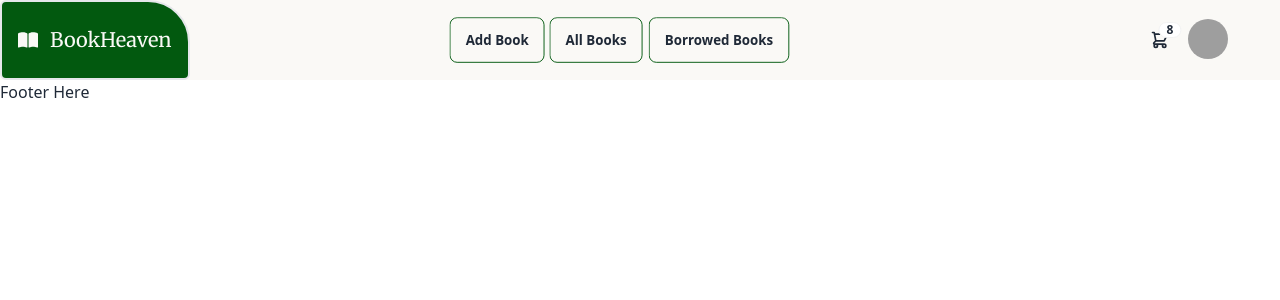
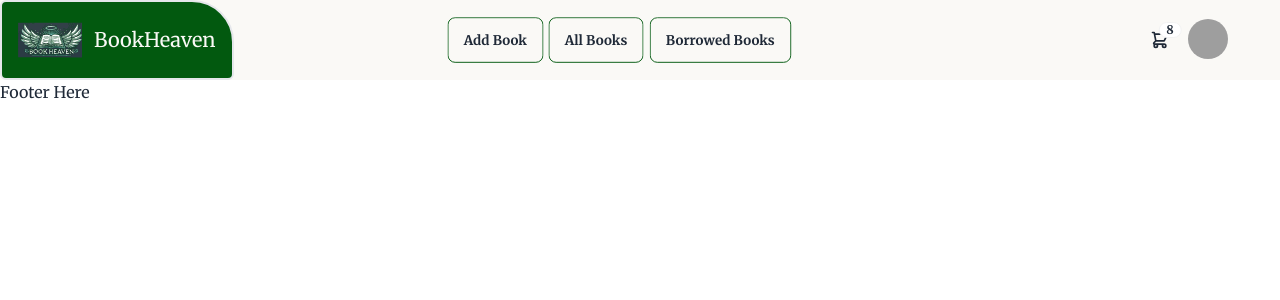
Before and after one commit to Arif-Islam21/bookHeaven, a React (Vite) app: page / in a window 1280 px wide. Shown: the top 300 px of the page. Built offline with nearby package versions, Linux system fonts and the light colour scheme; grey boxes are pictures that could not be loaded.

Commit message:
font family added to all

```diff
--- a/src/Components/Sheared/Navbar.jsx
+++ b/src/Components/Sheared/Navbar.jsx
@@ -1,5 +1,6 @@
 import { FaBookOpen } from "react-icons/fa6";
 import { Link } from "react-router-dom";
+import logo from "/bookHeaven.svg";
 
 const Navbar = () => {
   const links = (
@@ -53,7 +54,8 @@ const Navbar = () => {
           to={"/"}
           className="top-0 bottom-0 left-0 h-full border-2 flex items-center gap-3 px-4 rounded-md rounded-tr-[42px] absolute  bg-deepGreen text-themeColor text-xl"
         >
-          <FaBookOpen /> <span className="font-merriWeather">BookHeaven</span>
+          <img className="h-12 w-16 bg-deepGreen" src={logo} alt="" />{" "}
+          <span className="font-merriWeather">BookHeaven</span>
         </Link>
       </div>
       <div className="navbar-center hidden lg:flex">
--- a/src/index.css
+++ b/src/index.css
@@ -4,3 +4,7 @@
 @tailwind base;
 @tailwind components;
 @tailwind utilities;
+
+html {
+  font-family: "Merriweather", serif;
+}
```
